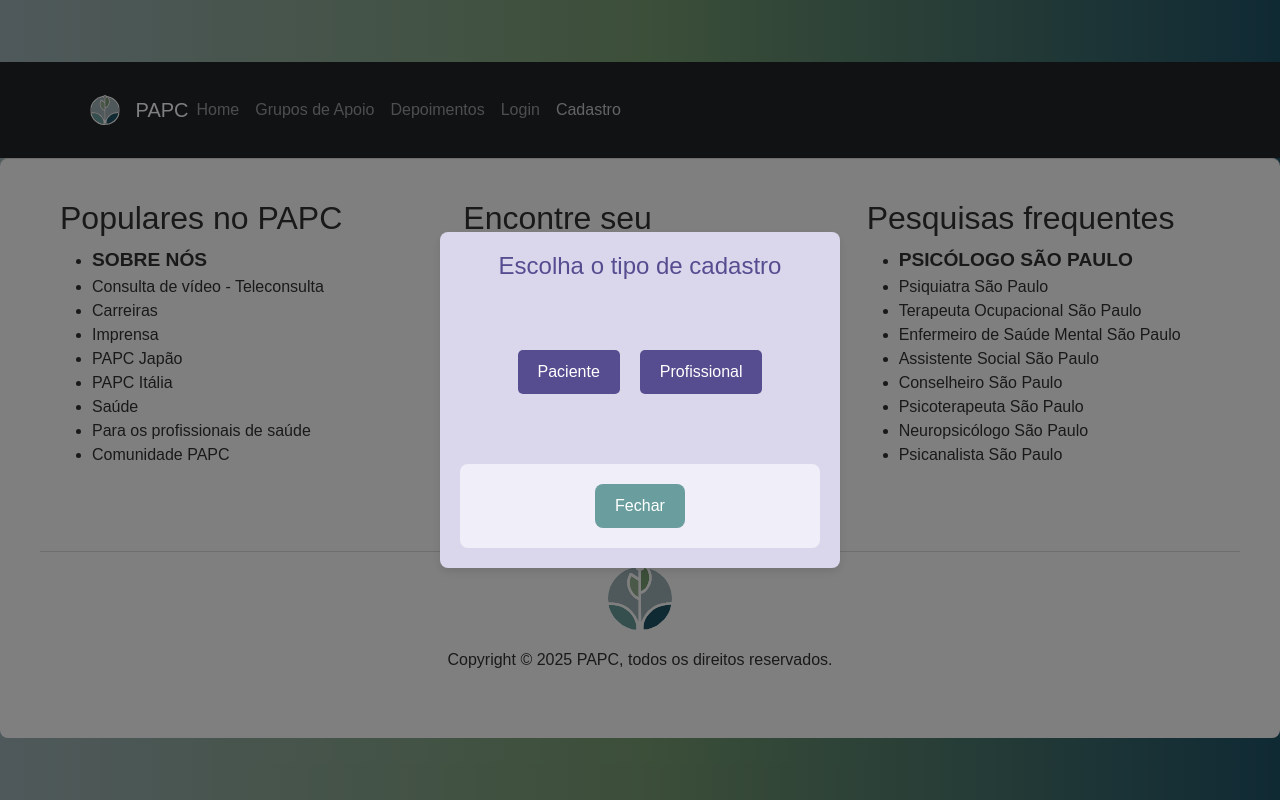
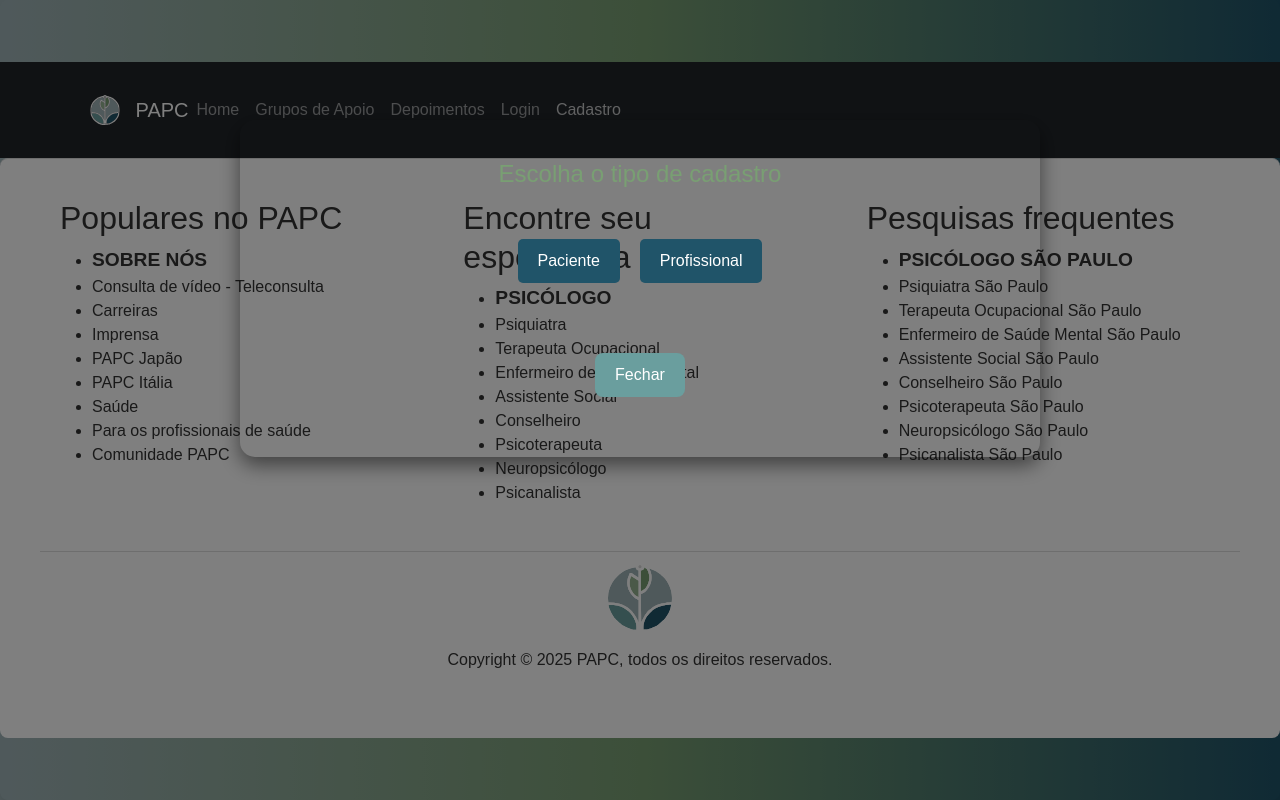
Before and after one commit to ph3523/PAPC, a React (Vite) app: page /cadastro in a window 1280 px wide. Both pictures are taken after a click on the button "Cadastro". Built offline with nearby package versions, Linux system fonts and the light colour scheme.

Commit message:
Alterações no cadastro e login.

```diff
--- a/src/components/cadastro.css
+++ b/src/components/cadastro.css
@@ -1,11 +1,14 @@
 /* Definindo as cores principais */
 :root {
-  --primary-color: #564D90; /* Cor roxa escura */
-  --secondary-color: #A29CDB; /* Cor roxa clara */
-  --background-color: #DAD7ED; /* Cor de fundo suave */
-  --footer-bg: #F0EEF8; /* Cor de fundo para o rodapé */
-  --button-hover-color: #4E4185; /* Cor mais escura para o hover dos botões */
-}
+--color-white: #fff;
+--color-gray1: #9FB3B7;
+--color-gray2: #d9d9d9;
+--color-blue1: #205469;
+--color-blue2: #6a9e9e;
+--color-green1: #799f73;
+--color-green2: #94b290;
+  }
+
 
 /* Modal Overlay */
 .modal-overlay {
@@ -26,15 +29,35 @@
   background-color: var(--background-color);
   border-radius: 8px;
   padding: 20px;
-  width: 400px;
+  height: 100%;
   box-shadow: 0 4px 10px rgba(0, 0, 0, 0.1);
   text-align: center;
+}
+
+/* Container principal */
+.container2 {
+  display: flex;
+  justify-content: center;
+  align-items: center;
+  width: 100%;
+  padding: 100px;
+}
+
+/* Caixa de login */
+.content2 {
+  padding: 40px;
+  border-radius: 15px;
+  box-shadow: 0 8px 20px rgba(0, 0, 0, 0.5);
+  max-width: 800px;
+  width: 100%;
+  text-align: center;
+  background-color: linear-gradient(to-right, #94b290, #205469);
 }
 
 /* Cabeçalho do Modal */
 header h2 {
   font-size: 24px;
-  color: var(--primary-color);
+  color: var(--color-green1);
   margin-bottom: 20px;
 }
 
@@ -44,7 +67,7 @@ header h2 {
 }
 
 .modal-buttons button {
-  background-color: var(--primary-color);
+  background-color: var(--color-blue1);
   color: #fff;
   border: none;
   padding: 10px 20px;
@@ -56,11 +79,11 @@ header h2 {
 }
 
 .modal-buttons button:hover {
-  background-color: var(--button-hover-color);
+  background-color: var(--color-blue2);
 }
 
 footer {
-  background-color: var(--footer-bg);
+  background-color: var();
   padding: 10px 0;
   margin-top: 20px;
   border-radius: 8px;
--- a/src/components/cadastro.jsx
+++ b/src/components/cadastro.jsx
@@ -28,6 +28,8 @@ function Cadastro() {
       {showCadastro && (
         <div className="modal-overlay">
           <div className="modal-content">
+            <div className="container2">
+              <div className="content2">
                 <header>
                   <h2>Escolha o tipo de cadastro</h2>
                 </header>
@@ -36,16 +38,23 @@ function Cadastro() {
                   <button onClick={handleOpenProfissional}>Profissional</button>
                 </section>
                 <footer>
-              <button className="close-button" onClick={handleCloseCadastro}>
+                  <button
+                    className="close-button"
+                    onClick={handleCloseCadastro}
+                  >
                     Fechar
                   </button>
                 </footer>
+              </div>
+            </div>
           </div>
         </div>
       )}
 
       {showPaciente && (
         <div className="modal-overlay">
+          <div className="container">
+            <div className="content">
               <section className="modal-content">
                 <header>
                   <h2>Cadastro de Paciente</h2>
@@ -57,14 +66,23 @@ function Cadastro() {
                   <button type="submit">Cadastrar</button>
                 </form>
                 <footer>
-              <button className="close-button" onClick={handleClosePaciente}>Fechar</button>
+                  <button
+                    className="close-button"
+                    onClick={handleClosePaciente}
+                  >
+                    Fechar
+                  </button>
                 </footer>
               </section>
+            </div>
+          </div>
         </div>
       )}
 
       {showProfissional && (
         <div className="modal-overlay">
+          <div className="container">
+            <div className="content">
               <section className="modal-content">
                 <header>
                   <h2>Cadastro de Profissional</h2>
@@ -75,15 +93,28 @@ function Cadastro() {
                   <input type="password" placeholder="Senha" />
                   <input type="text" placeholder="Especialidade" />
                   <input type="text" placeholder="Localização" />
-              <input type="text" placeholder="Faixa Etária de Atendimento" />
-              <input type="number" placeholder="Quantidade de Atendimentos Gratuitos" />
+                  <input
+                    type="text"
+                    placeholder="Faixa Etária de Atendimento"
+                  />
+                  <input
+                    type="number"
+                    placeholder="Quantidade de Atendimentos Gratuitos"
+                  />
                   <input type="file" />
                   <button type="submit">Cadastrar</button>
                 </form>
                 <footer>
-              <button className="close-button" onClick={handleCloseProfissional}>Fechar</button>
+                  <button
+                    className="close-button"
+                    onClick={handleCloseProfissional}
+                  >
+                    Fechar
+                  </button>
                 </footer>
               </section>
+            </div>
+          </div>
         </div>
       )}
     </>
--- a/src/components/header.css
+++ b/src/components/header.css
@@ -1,3 +1,7 @@
+.nav-bar {
+
+}
+
 .navbar-brand img{
   display: inline-block;
   width: 30px;
--- a/src/components/header.jsx
+++ b/src/components/header.jsx
@@ -6,6 +6,7 @@ import { handleOpenCadastro } from "./cadastro";
 function Header() {
   return (
     <>
+      <div className="nav-bar">
         <Navbar
           bg="dark"
           variant="dark"
@@ -38,6 +39,7 @@ function Header() {
             </Navbar.Collapse>
           </Container>
         </Navbar>
+      </div>
     </>
   );
 }
--- a/src/components/login.jsx
+++ b/src/components/login.jsx
@@ -1,5 +1,4 @@
 import "./login.css";
-import { Link } from 'react-router-dom';
 
 function TelaDeLogin() {
   const realizarLogin = (e) => {
```
Lines whose indentation alone changed are shown as unchanged.
